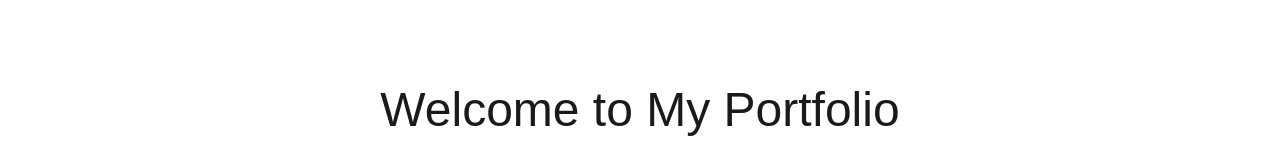
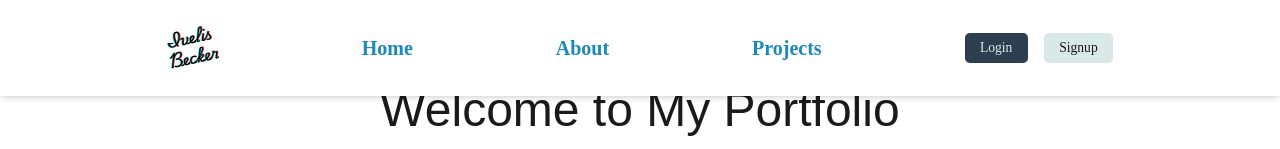
Before and after one commit to I-0110/ivelisFullstackPortfolio, a React (Vite) app in the folder client/: page / in a window 1280 px wide. Shown: the top 149 px of the page. Built offline with nearby package versions, Linux system fonts and the light colour scheme; no server answers; a web font is replaced by a local one.

Commit message:
Added toggle

```diff
--- a/client/src/App.tsx
+++ b/client/src/App.tsx
@@ -9,6 +9,7 @@ import { setContext } from '@apollo/client/link/context';
 import { useEffect, useState } from 'react';
 import { Outlet } from 'react-router-dom';
 
+import Nav from './components/Navbar';
 import Header from './components/Header';
 import Footer from './components/Footer';
 
@@ -60,6 +61,7 @@ function App() {
   return (
     <ApolloProvider client={client}>
       <div className="flex flex-col justify-flex-start min-h-screen transition-colors duration-300 bg-white text-black dark:bg-gray-900 dark:text-white">
+      <Nav />
       <Header />
         <div className="transition-colors duration-300 bg-light-accent text-light-text dark:bg-[#173924] dark:text-dark-text">
             {/* Toggle Switch */}
```
